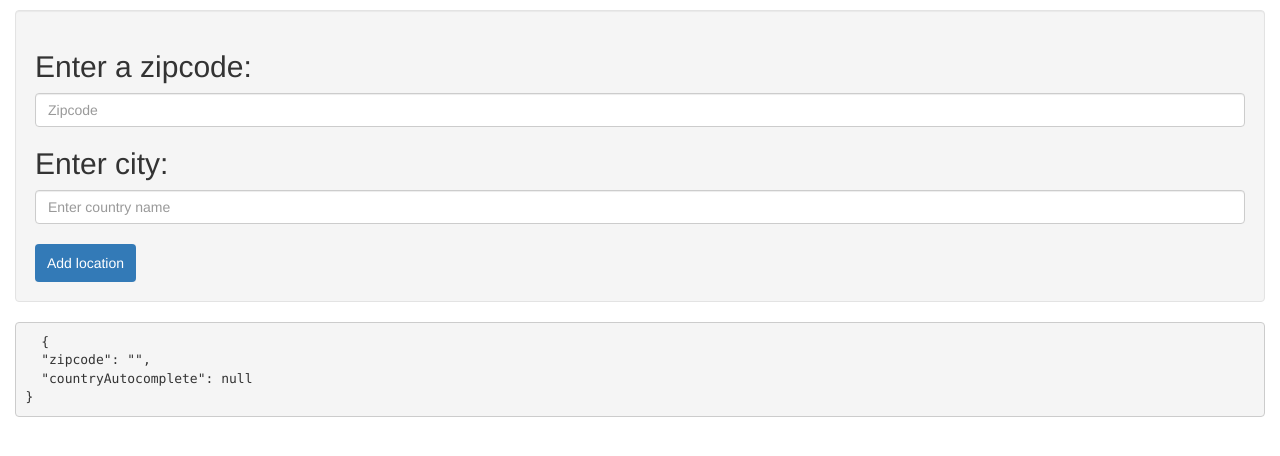
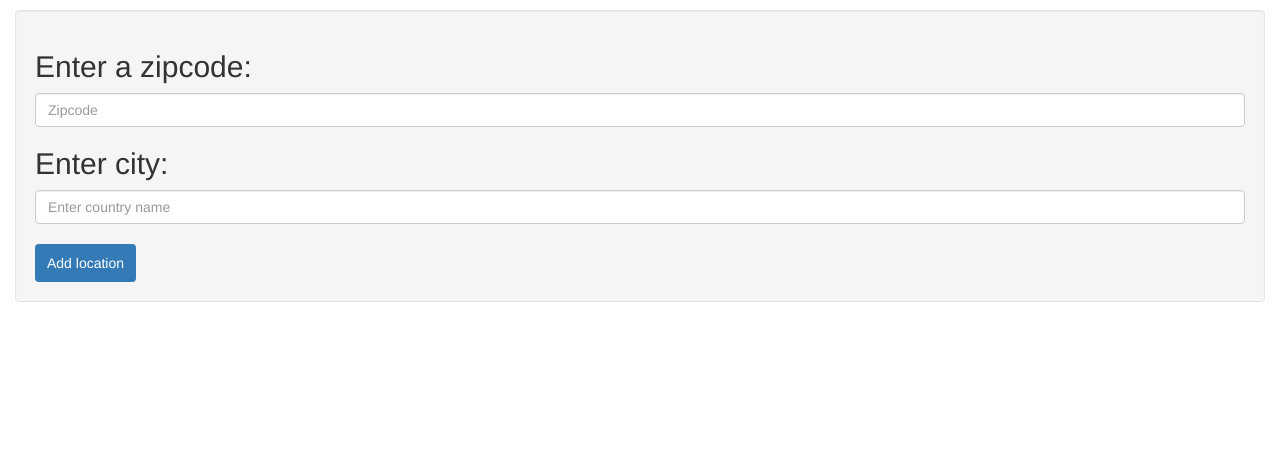
Before and after one commit to khristop/angular-certification, an Angular app: page / in a window 1280 px wide. Shown: the top 456 px of the page. Built offline with nearby package versions, Linux system fonts and the light colour scheme.

Commit message:
:sparkles: Remove data representation

```diff
--- a/src/app/main/location-form/location-form.component.html
+++ b/src/app/main/location-form/location-form.component.html
@@ -53,7 +53,3 @@
     </ng-template>
   </app-stative-button>
 </form>
-
-<pre>
-  {{ locationForm.value | json }}
-</pre>
```
